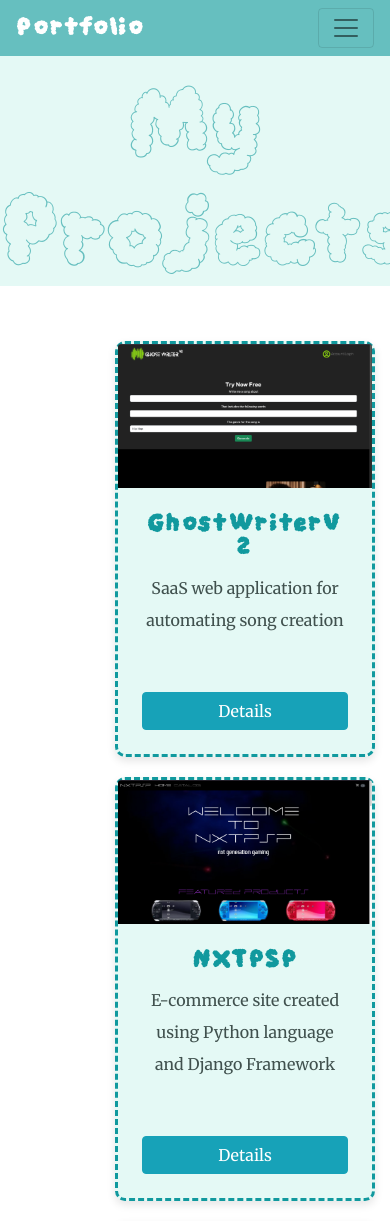
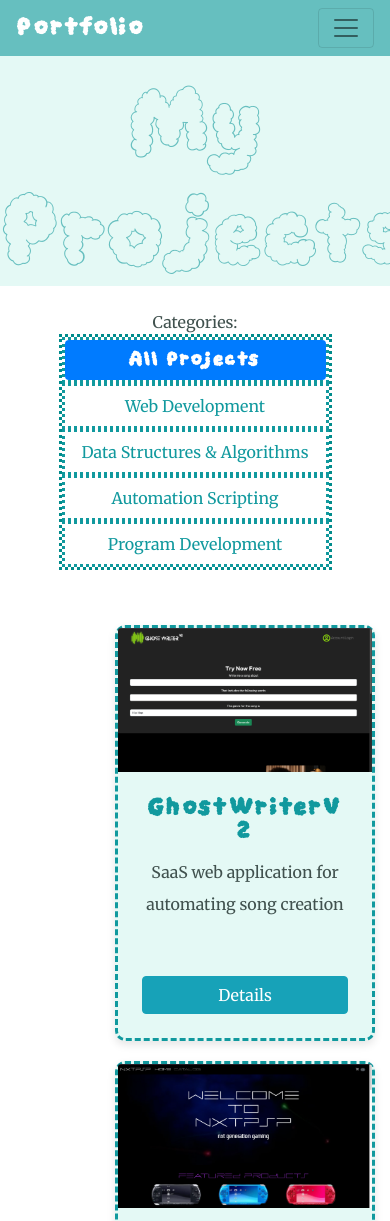
Before and after one commit to Dillon1john/D.Js_World, a Django app: page /projects/ in a window 390 px wide. Shown: the top 1221 px of the page. Run offline with Django 4.2, Linux system fonts and the light colour scheme; data comes from the database, SQL or seed files in the repository; some libraries are stand-ins or nearby versions.

Commit message:
Created a tabular section to filter projects by categories

```diff
--- a/Portfolio/templates/Portfolio/allProjects.html
+++ b/Portfolio/templates/Portfolio/allProjects.html
@@ -9,6 +9,33 @@
     <h1 style="font-family: 'SoCloudy', 'sans-serif'" > My Projects</h1>
 {#    <h4><a href="index.html" class="back_button">Back</a></h4>#}
 </div>
+    <br/>
+    <span style="text-align: center">Categories:</span>
+<section id="category-select">
+<ul class="nav nav-pills nav-fill" style="background-color: white;
+border: darkcyan dotted;
+width:70%;
+ align-items: center;
+justify-content: center;
+margin-left: 15%;">
+  <li class="nav-item">
+    <a class="nav-link active" href="#" data-category="all">All Projects</a>
+  </li>
+  <li class="nav-item">
+    <a class="nav-link" href="#" data-category="Web Development">Web Development</a>
+  </li>
+  <li class="nav-item">
+    <a class="nav-link" href="#" data-category="Data Structures & Algorithms">Data Structures & Algorithms</a>
+  </li>
+  <li class="nav-item">
+    <a class="nav-link" href="#" data-category="Automation Scripting">Automation Scripting</a>
+  </li>
+  <li class="nav-item">
+    <a class="nav-link" href="#" data-category="Program Development">Program Development</a>
+  </li>
+</ul>
+</section>
+
 
     <style>
     .card{
@@ -59,12 +86,22 @@
     margin-right: -15px;
 }
 
+
+#category-select .nav-item{
+    border: #11999E dotted;
+}
+
+
+
 @media (min-width: 768px){
     .card{
         margin: 15px;
     }
     .pythonTable {
         padding: 0 25px;
+    }
+    #category-select{
+
     }
 }
 
@@ -77,8 +114,8 @@
 <div class="pythonTable">
     <div class="row gy-5"> <!-- Using gy-5 for vertical gap spacing -->
         {% for project in projects %}
-            <div class="col-12 col-sm-6 col-lg-4"> <!-- Improved column breakpoints -->
-                <div class="card h-100" > <!-- Added h-100 for equal height cards -->
+            <div class="col-12 col-sm-6 col-lg-4 project-item" data-categories="{% for category in project.category.all %}{{ category.name }}{% if not forloop.last %},{% endif %}{% endfor %}">
+                <div class="card h-100"> <!-- Added h-100 for equal height cards -->
                     {% if project.image %}
                         <img class="card-img-top img-fluid" src="{{ project.image.url }}" alt="{{ project.title }}">
                     {% else %}
@@ -95,10 +132,36 @@
     </div>
 </div>
 
+    <script>
+$(document).ready(function() {
+    // Handle category filter clicks
+    $('#category-select .nav-link').click(function(e) {
+        e.preventDefault();
 
+        // Update active class
+        $('#category-select .nav-link').removeClass('active');
+        $(this).addClass('active');
 
+        var selectedCategory = $(this).data('category');
 
-</div>
+        if (selectedCategory === 'all') {
+            // Show all projects
+            $('.project-item').show();
+        } else {
+            // Hide all projects first
+            $('.project-item').hide();
+
+            // Show only projects with the selected category
+            $('.project-item').each(function() {
+                var projectCategories = $(this).data('categories').split(',');
+                if (projectCategories.includes(selectedCategory)) {
+                    $(this).show();
+                }
+            });
+        }
+    });
+});
+</script>
 
     {% include 'Portfolio/includes/footer.html' %}
 
--- a/Portfolio/views.py
+++ b/Portfolio/views.py
@@ -26,6 +26,10 @@ class ProjectListView(ListView):
     if model:
         print('Model found')
 
+    def get_context_data(self, **kwargs):
+        context = super().get_context_data(**kwargs)
+        context['categories'] = Category.objects.all()
+        return context
 
 
 class ProjectDetailView(DetailView):
```
